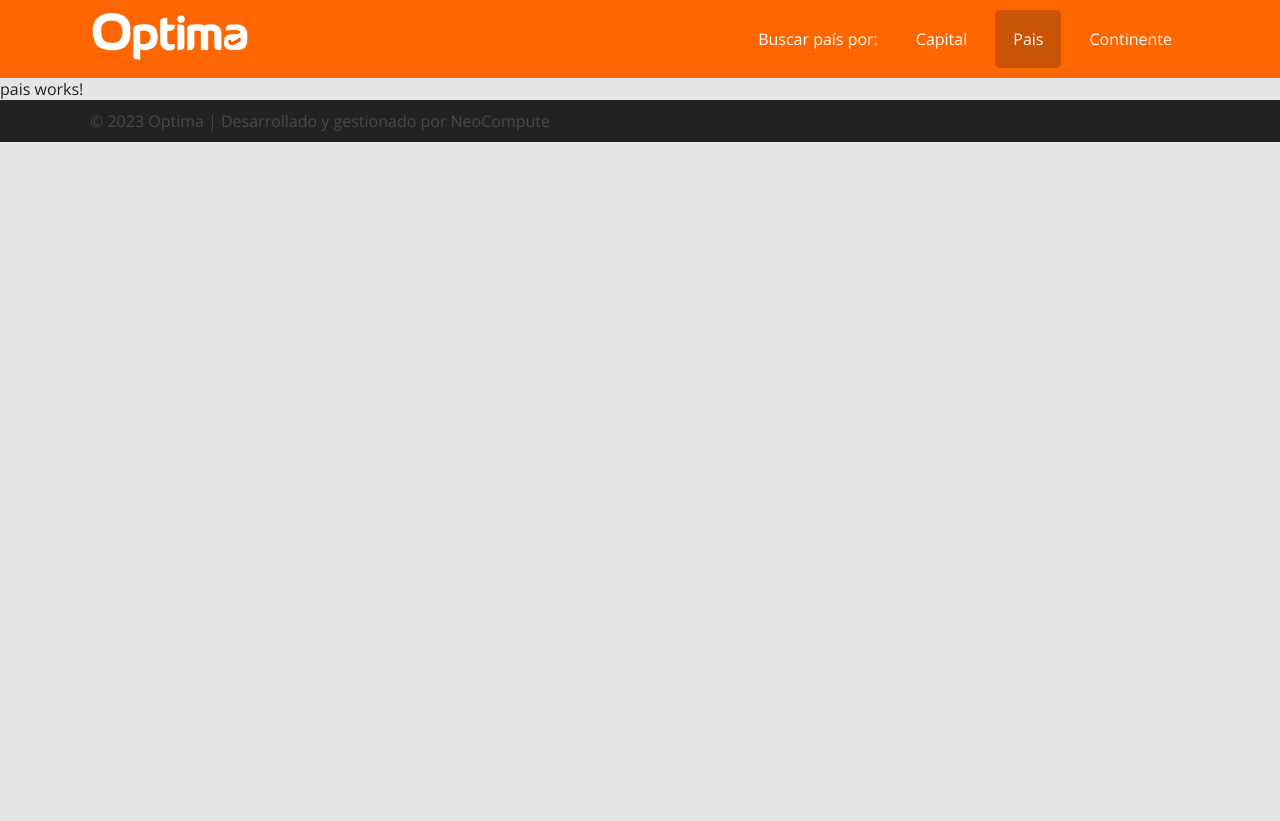
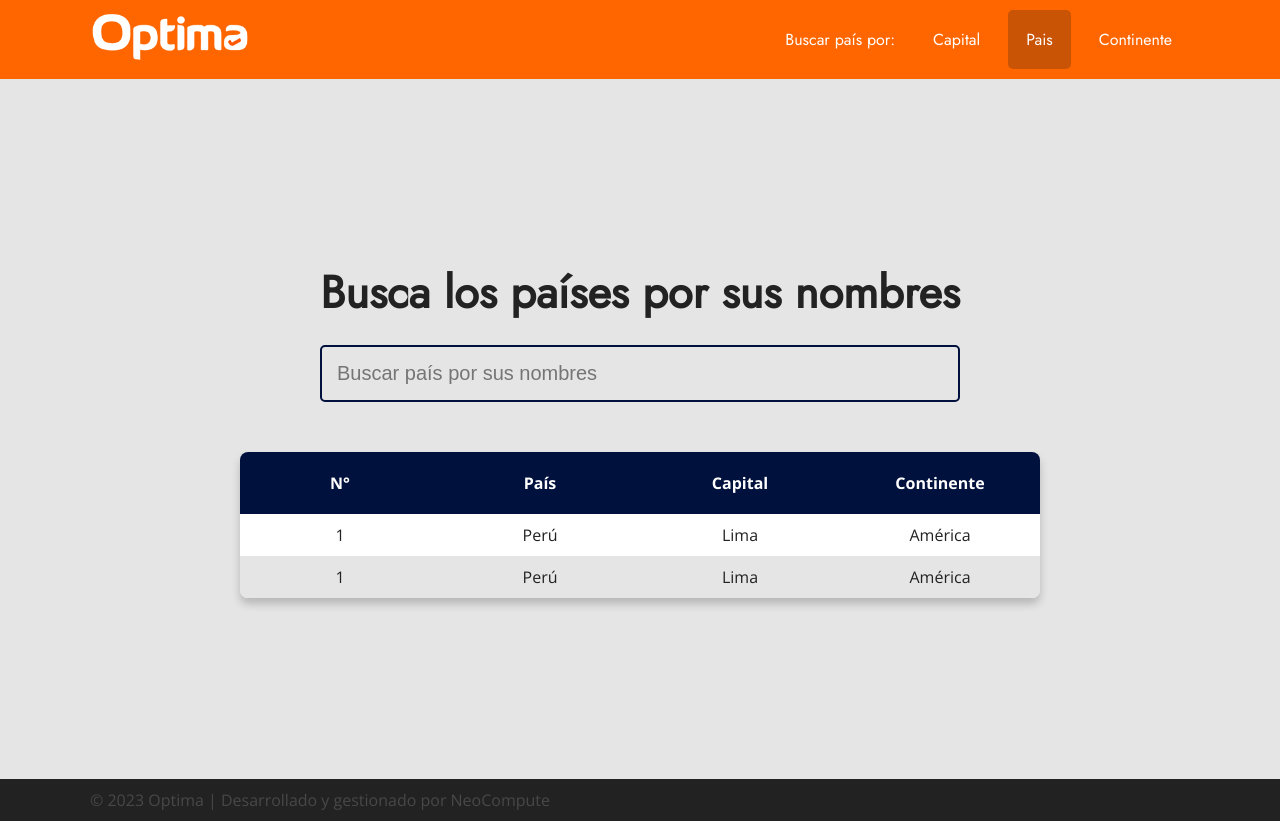
Before and after one commit to JeanHaro/ConsultaPaises, an Angular app: page /pais in a window 1280 px wide. Before the commit the page ends 800 px from the top, so only its background shows below. Built offline with nearby package versions, Linux system fonts and the light colour scheme.

Commit message:
Estilizacion y estructura de las paginas

```diff
--- a/src/app/pages/capital/capital.component.html
+++ b/src/app/pages/capital/capital.component.html
@@ -1 +1,34 @@
-<p>capital works!</p>
+<main class="main">
+    <h1>Busca los países por nombres de sus capitales</h1>
+
+    <input class="input none mb-50" type="text" placeholder="Buscar país por nombre de capital">
+
+    <table class="table">
+        <thead>
+            <tr>
+                <th class="w100">N°</th>
+                <th>País</th>
+                <th>Capital</th>
+                <th class="w140">Continente</th>
+            </tr>
+        </thead>
+        <tbody>
+            <tr>
+                <td>
+                    <p>1</p>
+                </td>
+                <td>Perú</td>
+                <td>Lima</td>
+                <td>América</td>
+            </tr>
+            <tr>
+                <td>
+                    <p>1</p>
+                </td>
+                <td>Perú</td>
+                <td>Lima</td>
+                <td>América</td>
+            </tr>
+        </tbody>
+    </table>
+</main>
--- a/src/app/pages/continente/continente.component.html
+++ b/src/app/pages/continente/continente.component.html
@@ -1 +1,34 @@
-<p>continente works!</p>
+<main class="main">
+    <h1>Busca los países por nombres de sus continentes</h1>
+
+    <input class="input none mb-50" type="text" placeholder="Buscar país por nombre de sus continentes">
+
+    <table class="table">
+        <thead>
+            <tr>
+                <th class="w100">N°</th>
+                <th>País</th>
+                <th>Capital</th>
+                <th class="w140">Continente</th>
+            </tr>
+        </thead>
+        <tbody>
+            <tr>
+                <td>
+                    <p>1</p>
+                </td>
+                <td>Perú</td>
+                <td>Lima</td>
+                <td>América</td>
+            </tr>
+            <tr>
+                <td>
+                    <p>1</p>
+                </td>
+                <td>Perú</td>
+                <td>Lima</td>
+                <td>América</td>
+            </tr>
+        </tbody>
+    </table>
+</main>
--- a/src/app/pages/pais/pais.component.html
+++ b/src/app/pages/pais/pais.component.html
@@ -1 +1,34 @@
-<p>pais works!</p>
+<main class="main">
+    <h1>Busca los países por sus nombres</h1>
+
+    <input class="input none mb-50" type="text" placeholder="Buscar país por sus nombres">
+
+    <table class="table">
+        <thead>
+            <tr>
+                <th class="w100">N°</th>
+                <th>País</th>
+                <th>Capital</th>
+                <th class="w140">Continente</th>
+            </tr>
+        </thead>
+        <tbody>
+            <tr>
+                <td>
+                    <p>1</p>
+                </td>
+                <td>Perú</td>
+                <td>Lima</td>
+                <td>América</td>
+            </tr>
+            <tr>
+                <td>
+                    <p>1</p>
+                </td>
+                <td>Perú</td>
+                <td>Lima</td>
+                <td>América</td>
+            </tr>
+        </tbody>
+    </table>
+</main>
--- a/src/app/shared/header/header.component.scss
+++ b/src/app/shared/header/header.component.scss
@@ -18,11 +18,13 @@
             align-items: center;
 
             p {
+                font-family: var(--fuentePrincipal);
                 color: var(--colorBlanco);
                 margin-right: 2rem;
             }
 
             a {
+                font-family: var(--fuentePrincipal);
                 color: var(--colorBlanco);
                 margin-right: 1rem;
                 transition: 0.5s ease;
--- a/src/styles.scss
+++ b/src/styles.scss
@@ -51,7 +51,7 @@ body {
     }
 
     &::-webkit-scrollbar-thumb {
-        background-color: var(--colorSecundario);
+        background-color: var(--colorPrincipal);
         border-radius: 20px;
         border: 2px solid transparent;
     }
@@ -126,3 +126,95 @@ ul {
     padding: 1.8rem;
     cursor: pointer;
 }
+
+.mb-50 {
+    margin-bottom: 5rem;
+}
+
+.input {
+    width: 50%;
+    padding: 1.5rem;
+    border-radius: 0.5rem;
+    background-color: transparent;
+    font-size: 2rem;
+    color: var(--colorNegro);
+    border: 2px solid var(--colorSecundario);
+}
+
+// -------------------------- Pages ---------------
+main {
+    min-height: calc(100vh - 10rem);
+
+    display: flex;
+    flex-direction: column;
+    align-items: center;
+    justify-content: center;
+
+    h1 {
+        text-align: center;
+        margin-bottom: 2rem;
+    }
+
+    // Tabla de horarios
+    table {
+        position: relative;
+
+        background-color: var(--colorBlanco);
+        border-collapse: collapse;
+        box-shadow: 0 6px 8px rgba(0, 0, 0, 0.2);
+        border-radius: 0.8rem;
+        overflow: hidden;
+        width: 50%;
+        z-index: 1;
+
+        // Cabecera
+        thead {
+            tr {
+                position: sticky;
+                top: 0;
+                right: 0;
+                left: 0;
+
+                background-color: var(--colorSecundario);
+                color: var(--colorBlanco);
+                z-index: 10;
+            }
+        }
+
+        // Lista
+        tbody {
+            tr {
+                &:nth-child(2n) {
+                    background-color: var(--colorEntorno);
+                }
+            }
+        }
+
+        tr {
+            display: flex;
+
+            @media (min-width: 1900px) {
+                display: table-row;
+            }
+        }
+
+        td, th {
+            display: flex;
+            align-items: center;
+            justify-content: center;
+
+            text-align: center;
+            padding: 2rem;
+            width: 20rem;
+
+            @media (min-width: 1900px) {
+                display: table-cell;
+                width: auto;
+            }
+        }
+
+        td {
+            padding: 1rem 2rem;
+        }
+    }
+}
```
